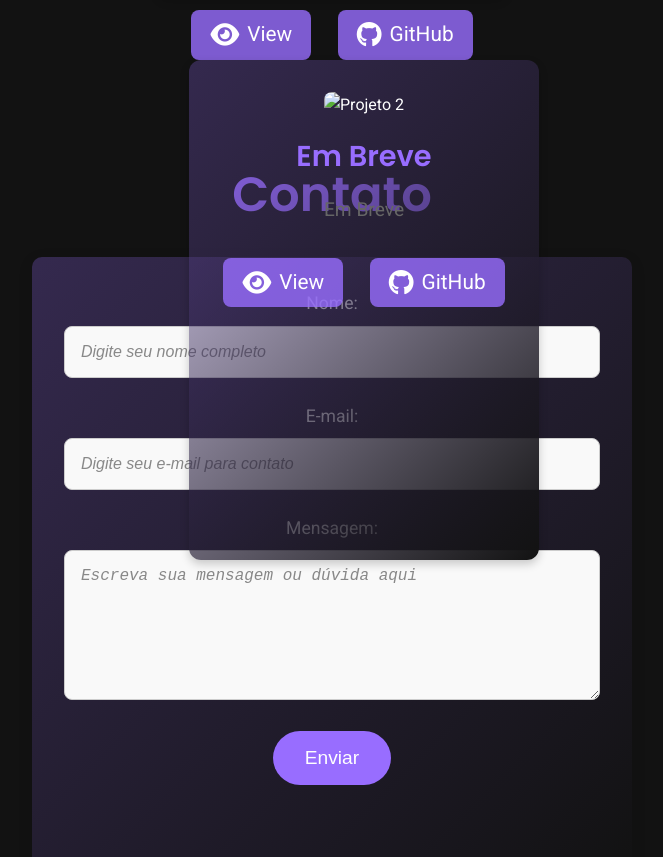
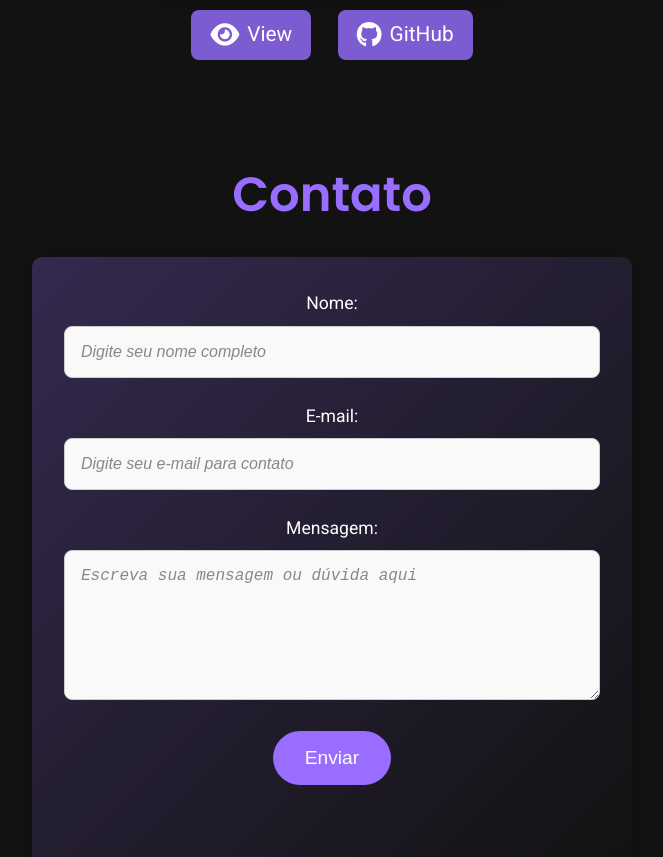
Before and after one commit to Guizin001/PortifolioTaicico, a plain HTML site: page index.html in a window 1280 px wide. Shown: the part 3221-4078 px from the top of the page, without its empty margins (308-971 px from the left). Drawn offline with Linux system fonts and the light colour scheme.

Commit message:
Update index.html

```diff
--- a/index.html
+++ b/index.html
@@ -217,20 +217,6 @@
             <i class="fab fa-github"></i> GitHub
           </a>
         </div>
-        <!-- Projeto 2 -->
-      <div class="project">
-        <img src="" alt="Projeto 2">
-        <h3>Em Breve</h3>
-        <p>Em Breve</p>
-        <div class="project-links">
-          <a href="https://taicicoportfolio.netlify.app/#home" target="_blank" class="view-link">
-            <i class="fas fa-eye"></i> View
-          </a>
-          <a href="https://taicicoportfolio.netlify.app/#home" target="_blank" class="github-link">
-            <i class="fab fa-github"></i> GitHub
-          </a>
-        </div>
-      </div>
       <!-- Mais projetos... -->
     </div>
   </section>
```
